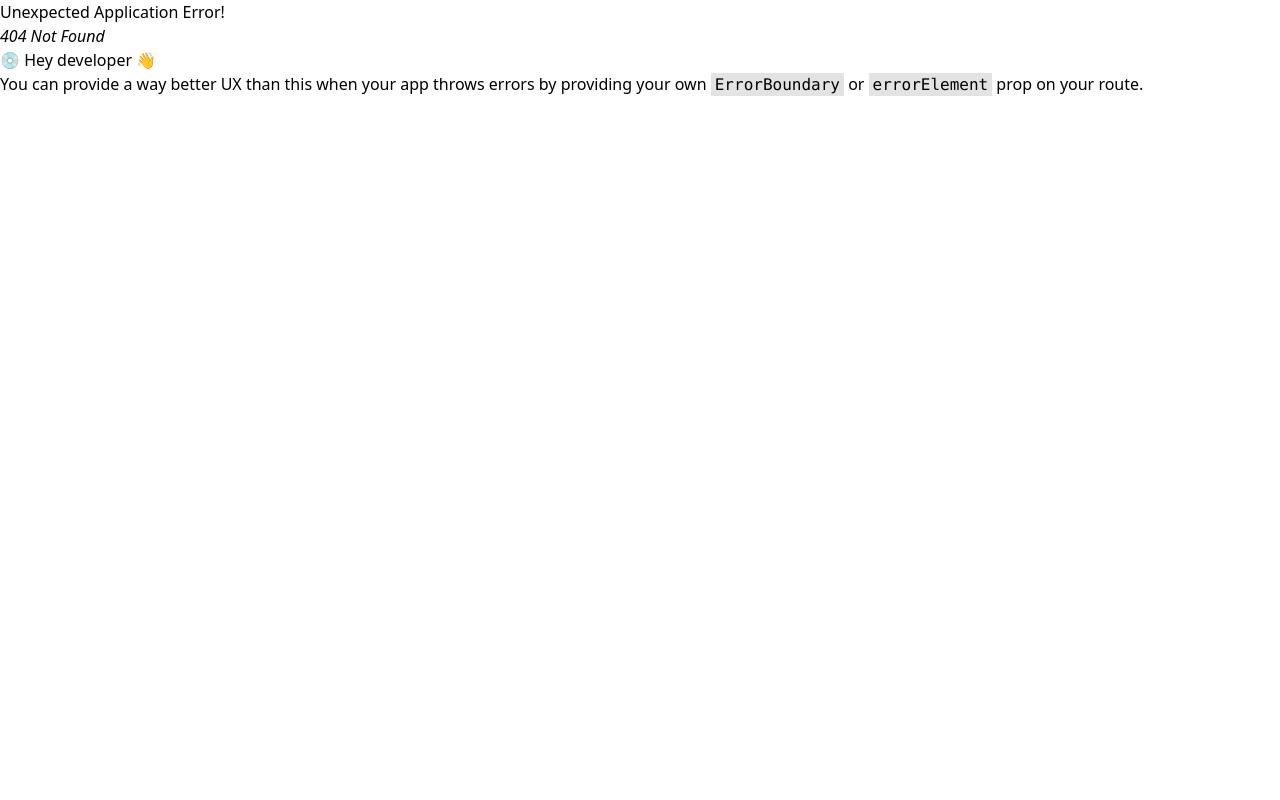
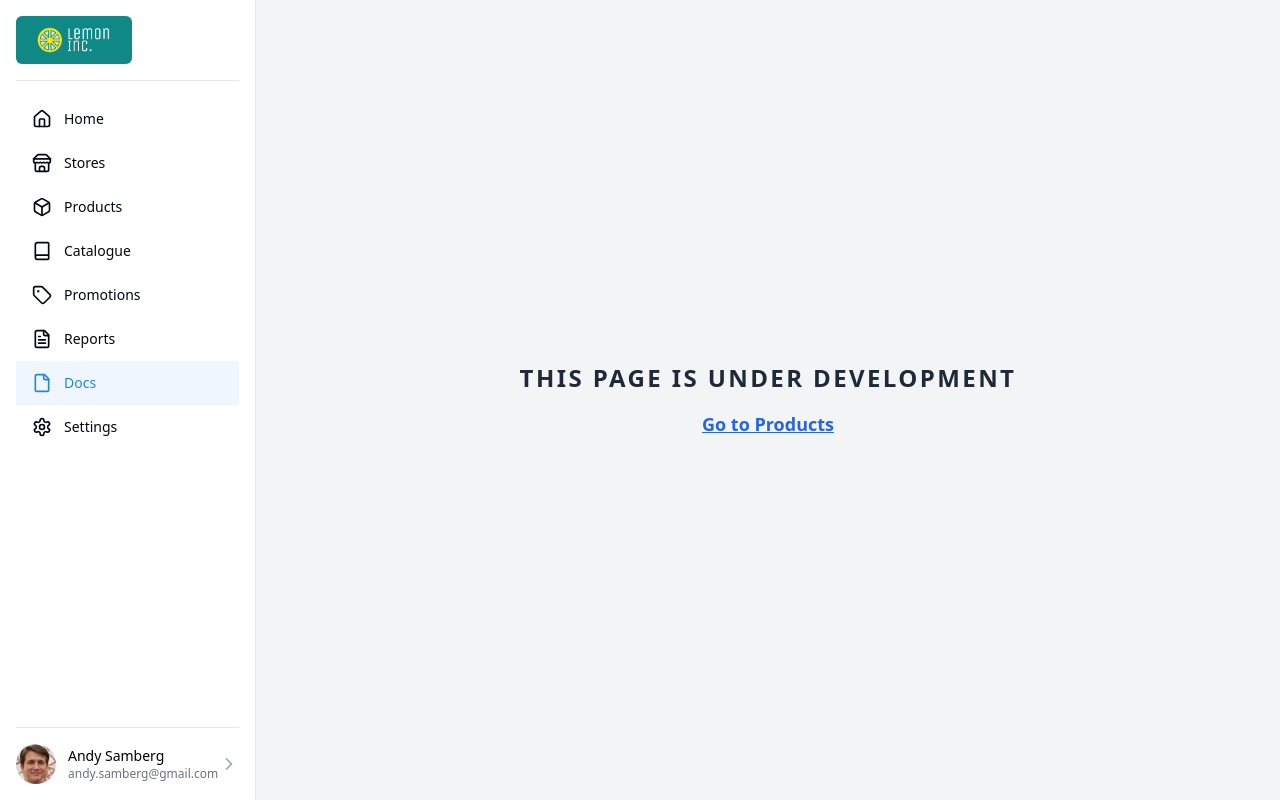
Before and after one commit to ItsHrishi/asignment, a React (Vite) app: page /docs in a window 1280 px wide. Before the commit this address had no page. Built offline with nearby package versions, Linux system fonts and the light colour scheme.

Commit message:
Enhance Sidebar navigation and add UnderDevelopment component for future routes

```diff
--- a/src/components/Sidebar.tsx
+++ b/src/components/Sidebar.tsx
@@ -1,4 +1,4 @@
-import { useState } from "react";
+import { ForwardRefExoticComponent, RefAttributes, useEffect, useState } from "react";
 import {
     Home,
     Store,
@@ -9,23 +9,39 @@ import {
     File,
     Settings,
     ChevronRight,
+    LucideProps,
 } from "lucide-react";
 import logo from "./../assets/logo.png";
 import profileImage from "./../assets/profile-image.jpeg";
+import { useLocation, useNavigate } from "react-router-dom";
 
 const Sidebar = () => {
-    const [activeTab, setActiveTab] = useState("Products");
+    const navigate = useNavigate();
+    const location = useLocation();
+    const [activeTab, setActiveTab] = useState<string | undefined>(undefined);
 
     const sidebarItems = [
-        { name: "Home", icon: Home },
-        { name: "Stores", icon: Store },
-        { name: "Products", icon: Box },
-        { name: "Catalogue", icon: Book },
-        { name: "Promotions", icon: Tag },
-        { name: "Reports", icon: FileText },
-        { name: "Docs", icon: File },
-        { name: "Settings", icon: Settings },
+        { name: "Home", icon: Home, path: "/" },
+        { name: "Stores", icon: Store, path: "/store" },
+        { name: "Products", icon: Box, path: "/products" },
+        { name: "Catalogue", icon: Book, path: "/catalogue" },
+        { name: "Promotions", icon: Tag, path: "/promotion" },
+        { name: "Reports", icon: FileText, path: "/report" },
+        { name: "Docs", icon: File, path: "/docs" },
+        { name: "Settings", icon: Settings, path: "/settings" },
     ];
+
+    console.log("render check : ")
+    useEffect(() => {
+        const currentPath = location.pathname;
+        const activeItem = sidebarItems.find((item) => item.path === currentPath);
+        setActiveTab(activeItem?.name);
+    }, [location.pathname]);
+
+    const handleNavigation = (item: { name: any; icon?: ForwardRefExoticComponent<Omit<LucideProps, "ref"> & RefAttributes<SVGSVGElement>>; path: any; }) => {
+        setActiveTab(item.name);
+        navigate(item.path);
+    };
 
     return (
         <div className="md:w-64 bg-white h-screen border-r w-20">
@@ -44,16 +60,16 @@ const Sidebar = () => {
                         {sidebarItems.map((item) => (
                             <div
                                 key={item.name}
-                                onClick={() => setActiveTab(item.name)}
+                                onClick={() => handleNavigation(item)}
                                 className={`flex items-center px-4 py-3 cursor-pointer font-light transition-all duration-200
-                  ${activeTab === item.name
+                                    ${activeTab === item.name
                                         ? "bg-blue-50 text-primaryBlue"
                                         : "text-gray-950 hover:bg-gray-50"
                                     }
-                `}
+                                `}
                             >
                                 <item.icon className="md:w-5 md:h-5 w-6 h-6" />
-                                <p className=" md:text-sm  md:ml-3 hidden md:block">{item.name}</p>
+                                <p className="md:text-sm md:ml-3 hidden md:block">{item.name}</p>
                             </div>
                         ))}
                     </nav>
@@ -82,3 +98,15 @@ const Sidebar = () => {
 };
 
 export default Sidebar;
+
+{/* <img
+    className="h-12 w-auto rounded-md object-contain"
+    src={logo}
+    alt="Logo"
+/>
+
+  <img
+                            src={profileImage}
+                            alt="Profile"
+                            className="w-10 h-10 rounded-full flex-shrink-0"
+                        /> */}
--- /dev/null
+++ b/src/components/UnderDevelopment.tsx
@@ -0,0 +1,19 @@
+import { Link } from "react-router-dom";
+
+const UnderDevelopment = () => {
+    return (
+        <div className="flex flex-col items-center justify-center h-screen bg-gray-100 text-gray-800 font-bold text-center">
+            <p className="text-2xl uppercase tracking-widest mb-4">
+                This page is under development
+            </p>
+            <Link
+                to="/products"
+                className="text-blue-600 underline hover:text-blue-800 text-lg"
+            >
+                Go to Products
+            </Link>
+        </div>
+    );
+};
+
+export default UnderDevelopment
--- a/src/main.tsx
+++ b/src/main.tsx
@@ -6,12 +6,20 @@ import { store } from "./store/store"
 import { createBrowserRouter, createRoutesFromElements, Route, RouterProvider } from 'react-router-dom'
 import ProductsPage from './pages/ProductsPage.tsx'
 import AddProductPage from './pages/AddProductPage.tsx'
+import UnderDevelopment from './components/UnderDevelopment.tsx'
 
 const router = createBrowserRouter(
   createRoutesFromElements(<>
     <Route path="/" element={<Layout />}>
-      <Route index element={<ProductsPage />}></Route>
+      <Route path="products" element={<ProductsPage />}></Route>
       <Route path="add-product" element={<AddProductPage />}></Route>
+      <Route index element={<UnderDevelopment />}></Route>
+      <Route path="store" element={<UnderDevelopment />}></Route>
+      <Route path="catalogue" element={<UnderDevelopment />}></Route>
+      <Route path="promotion" element={<UnderDevelopment />}></Route>
+      <Route path="report" element={<UnderDevelopment />}></Route>
+      <Route path="docs" element={<UnderDevelopment />}></Route>
+      <Route path="settings" element={<UnderDevelopment />}></Route>
     </Route>
   </>
   )
--- a/src/pages/AddProductPage.tsx
+++ b/src/pages/AddProductPage.tsx
@@ -117,7 +117,7 @@ const AddProductPage = () => {
 
             }
             dispatch(addProduct(productData));
-            navigate("/");
+            navigate("/products");
         }
     })
 
@@ -570,9 +570,9 @@ const AddProductPage = () => {
         <div className="flex flex-col h-full">
 
             <header className="flex justify-between items-center px-4 pt-4 pb-2 bg-white">
-                <h2 className="text-xl font-medium">Products</h2>
+                <h2 className="text-xl font-medium">Add Products</h2>
                 <div className="space-x-4 flex">
-                    {currentStep === 0 ? <Button className="w-28" variant="soft" onClick={() => navigate("/")} >
+                    {currentStep === 0 ? <Button className="w-28" variant="soft" onClick={() => navigate("/products")} >
                         Cancel
                     </Button> :
                         <Button className="w-28" variant="soft" onClick={handleBack}>Back</Button>
```
